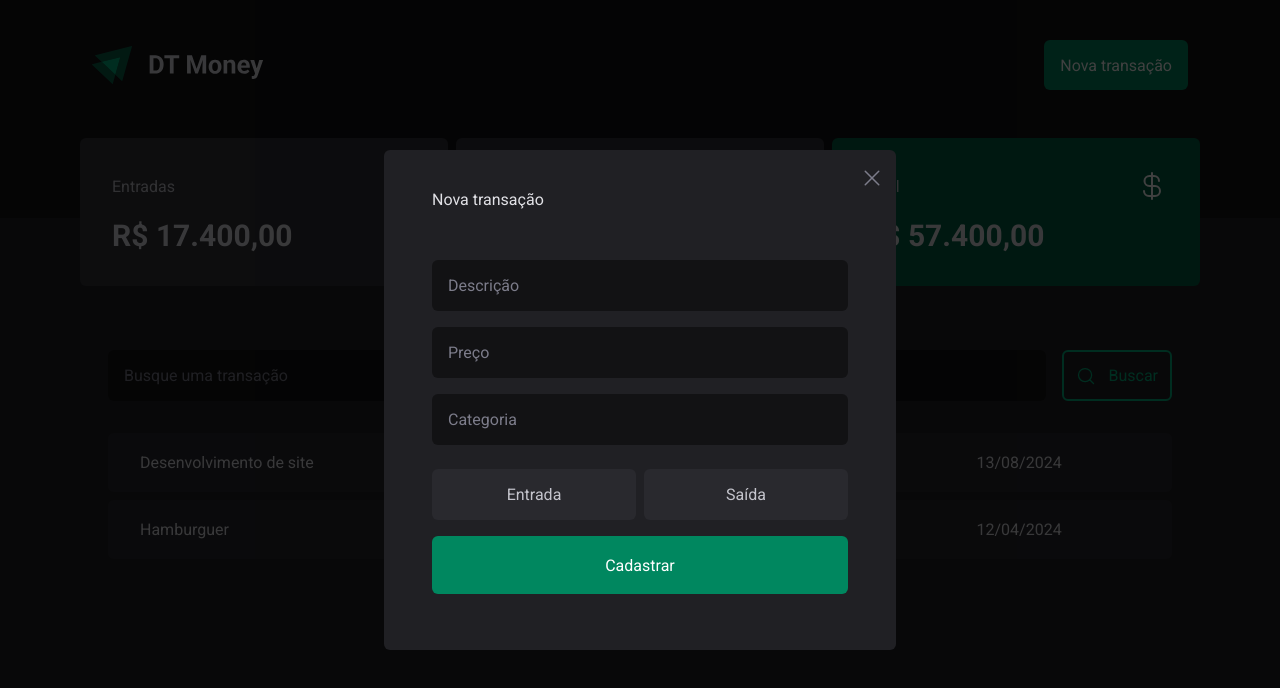
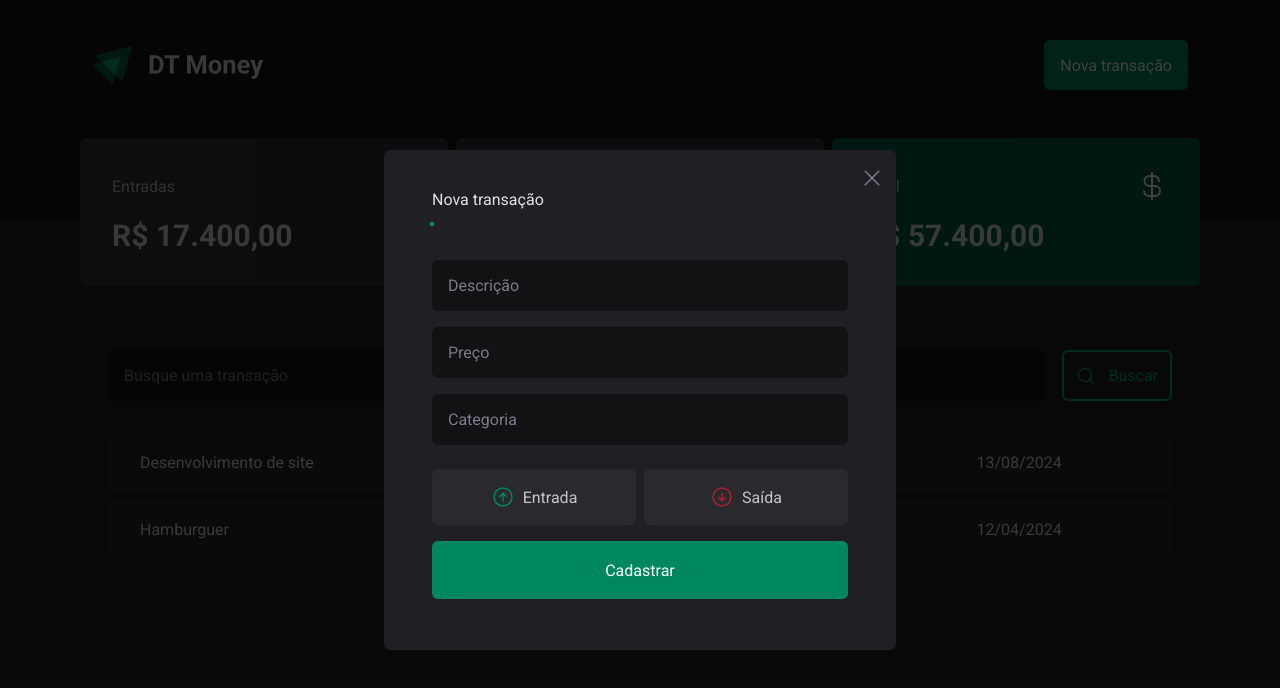
Before and after one commit to joaopedro1764/dt-money, a React (Vite) app: page / in a window 1280 px wide. Both pictures are taken after a click on the button "Nova transação". Shown: the top 688 px of the page. Built offline with nearby package versions, Linux system fonts and the light colour scheme; data requests are answered from the project's data file.

Commit message:
start api

```diff
--- a/package.json
+++ b/package.json
@@ -5,12 +5,14 @@
   "type": "module",
   "scripts": {
     "dev": "vite",
+     "dev:server": "json-server server.json -p 3333 -w",
     "build": "tsc -b && vite build",
     "lint": "eslint .",
     "preview": "vite preview"
   },
   "dependencies": {
     "@radix-ui/react-dialog": "^1.1.5",
+    "@radix-ui/react-radio-group": "^1.2.2",
     "@tailwindcss/vite": "^4.0.0",
     "phosphor-react": "^1.4.1",
     "react": "^18.3.1",
@@ -27,6 +29,7 @@
     "eslint-plugin-react-hooks": "^5.0.0",
     "eslint-plugin-react-refresh": "^0.4.16",
     "globals": "^15.14.0",
+    "json-server": "^1.0.0-beta.3",
     "typescript": "~5.6.2",
     "typescript-eslint": "^8.18.2",
     "vite": "^6.0.5"
--- /dev/null
+++ b/server.json
@@ -0,0 +1,21 @@
+{
+    "transactions":[
+        {
+        "id": 1,
+        "description": "Desenvolvimento de site",
+        "type": "income",
+        "category": "Venda",
+        "price": 14000,
+        "createdAt": "2025-02-03T23:55:54.946Z"
+    },
+    {
+        "id": 2,
+        "description": "Hamburguer",
+        "type": "outcome",
+        "category": "Alimentação",
+        "price": 50,
+        "createdAt": "2025-02-03T24:55:54.946Z"
+    }
+]
+
+}
--- a/src/components/Header/index.tsx
+++ b/src/components/Header/index.tsx
@@ -7,10 +7,8 @@ export function Header() {
       <header className="w-full max-w-[1120px] px-3 flex justify-between items-center">
         <img alt="Logo Dt-Money" src={logo} />
         <Dialog.Root>
-          <Dialog.Trigger asChild>
-            <button className="bg-green-500 rounded-md cursor-pointer h-[50px] border-0 p-4 text-white font-bold hover:duration-700 hover:bg-green-700">
-              Nova transação
-            </button>
+          <Dialog.Trigger className="bg-green-500 rounded-md cursor-pointer h-[50px] border-0 p-4 text-white font-bold hover:duration-700 hover:bg-green-700">
+            Nova transação
           </Dialog.Trigger>
           <NewTransactionModal />
         </Dialog.Root>
--- a/src/components/NewTransactionModal/NewTransactionModal.tsx
+++ b/src/components/NewTransactionModal/NewTransactionModal.tsx
@@ -1,5 +1,6 @@
 import * as Dialog from "@radix-ui/react-dialog";
-import { X } from "phosphor-react";
+import * as RadioGroup from "@radix-ui/react-radio-group";
+import { ArrowCircleDown, ArrowCircleUp, X } from "phosphor-react";
 export function NewTransactionModal() {
   return (
     <Dialog.Portal>
@@ -26,11 +27,35 @@ export function NewTransactionModal() {
             className="rounded-md border-0 bg-gray-900 text-gray-300 p-4 placeholder:text-gray-500"
             placeholder="Categoria"
           />
-          <div className="grid grid-cols-2 gap-2 mt-2">
-            <button className="bg-gray-700 p-4 flex items-center justify-center gap-2 rounded-md cursor-pointer border-0 text-gray-300">Entrada</button>
-            <button className="bg-gray-700 p-4 flex items-center justify-center gap-2 rounded-md cursor-pointer border-0 text-gray-300">Saída</button>
-          </div>
-          <button className="h-[58px] border-0 bg-green-500 text-white font-bold px-5 top-6 rounded-md cursor-pointer hover:bg-green-700 hover:duration-300">
+          <RadioGroup.Root className="grid grid-cols-2 gap-2 mt-2">
+            <RadioGroup.Item
+              value="income"
+              className="bg-gray-700 p-4 group flex items-center justify-center gap-2 rounded-md cursor-pointer border-0 text-gray-300
+               data-[state=checked]:bg-green-500 data-[state=checked]:text-white data-[state=unchecked]:hover:bg-gray-600"
+            >
+              <ArrowCircleUp
+                size={24}
+                className="text-green-500 group-data-[state=checked]:text-white"
+              />
+              Entrada
+            </RadioGroup.Item>
+
+            <RadioGroup.Item
+              value="outcome"
+              className="bg-gray-700 p-4 group flex items-center justify-center gap-2 rounded-md cursor-pointer border-0 text-gray-300
+               data-[state=checked]:bg-red-500 data-[state=checked]:text-white data-[state=unchecked]:hover:bg-gray-600"
+            >
+              <ArrowCircleDown
+                size={24}
+                className="text-red-500 group-data-[state=checked]:text-white"
+              />
+              Saída
+            </RadioGroup.Item>
+          </RadioGroup.Root>
+          <button
+            type="submit"
+            className="h-[58px] border-0 bg-green-500 text-white font-bold px-5 top-6 rounded-md cursor-pointer hover:bg-green-700 hover:duration-300"
+          >
             Cadastrar
           </button>
         </form>
--- a/src/index.css
+++ b/src/index.css
@@ -22,19 +22,20 @@
     --color-black: #121214;
 }
 
-:focus {
-
+*:focus {
     outline: none;
-    box-shadow: 0, 0, 0, 2px var(--color-green-500);
+    box-shadow: 0 0 0 2px var(--color-green-500);
 }
 
 body {
-
     background-color: var(--color-gray-800);
     color: var(--color-gray-100);
     -webkit-font-smoothing: antialiased;
 }
 
-body, input, textarea, button {
+body,
+input,
+textarea,
+button {
     font: 400 1rem Roboto, sans-serif;
 }
--- a/src/main.tsx
+++ b/src/main.tsx
@@ -1,6 +1,7 @@
 import { StrictMode } from "react";
 import { createRoot } from "react-dom/client";
 import { App } from "./App.tsx";
+import "./index.css"
 
 createRoot(document.getElementById("root")!).render(
   <StrictMode>
--- a/src/pages/Transaction/index.tsx
+++ b/src/pages/Transaction/index.tsx
@@ -1,8 +1,17 @@
 import { SearchForm } from "../../components/SearchForm";
 import { Header } from "../../components/Header";
 import { Summary } from "../../components/Summary";
+import { useEffect } from "react";
 
 export function Transaction() {
+  useEffect(() => {
+    fetch("http://localhost:3333/transactions").then((response) => {
+      response.json().then((data) => {
+        console.log(data);
+      });
+    });
+  }, []);
+
   return (
     <div>
       <Header />
```
Also changed, not shown: 1 other file (tests, documents, lock files or other folders).
